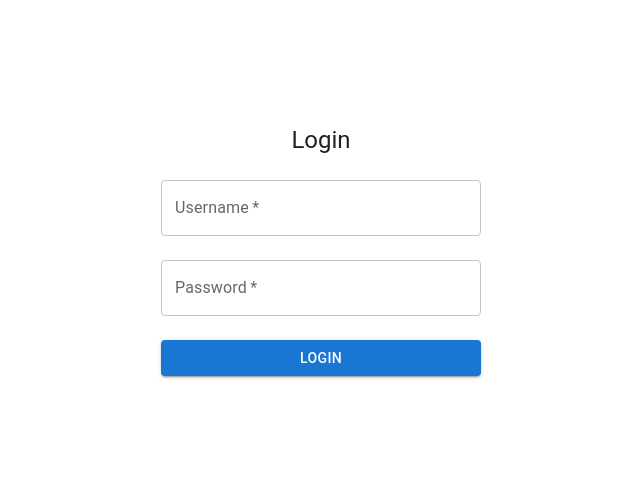
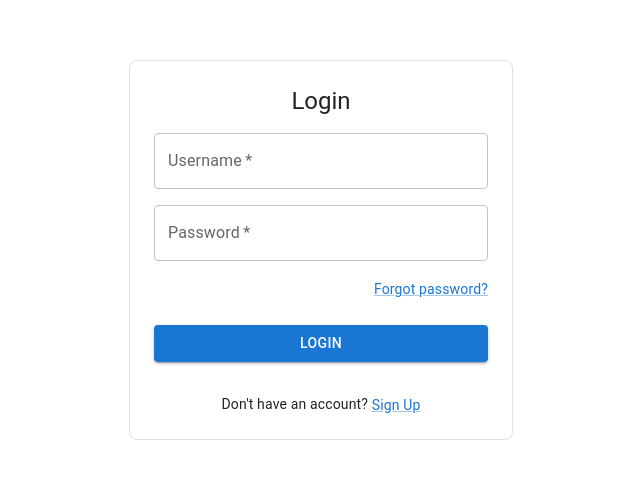
Before and after one commit to mimeo02/booking_tour, a React (Create React App) app: page /login in a window 1280 px wide. Shown: the part 150-628 px from the top of the page, without its empty margins (319-959 px from the left). Built offline with nearby package versions, Linux system fonts and the light colour scheme.

Commit message:
feat: update login

```diff
--- a/src/pages/Login.tsx
+++ b/src/pages/Login.tsx
@@ -1,12 +1,13 @@
-// Login.tsx
-import { Box, Button, TextField, Typography } from "@mui/material";
+import { Box, Button, Link, TextField, Typography } from "@mui/material";
 import { useFormik } from "formik";
 import { LoginPayloadSchema, loginPayloadSchema } from "../models/login.model";
-import { useEffect, useState } from "react";
+import { useState } from "react";
 import api from "../api/axios";
+import { useNavigate } from "react-router-dom";
 
 const Login = () => {
   const [data, setData] = useState<any>(null);
+  const navigate = useNavigate();
 
   const formik = useFormik<LoginPayloadSchema>({
     initialValues: loginPayloadSchema.getDefault(),
@@ -20,7 +21,7 @@ const Login = () => {
     // todo: call api
     api
       .post("https://api.ducmanhsuncloud.click/login", {
-        test: payload.username,
+        username: payload.username,
         password: payload.password,
       })
       .then((res) => setData(res.data))
@@ -28,21 +29,25 @@ const Login = () => {
   };
 
   return (
-    <form
+    <Box
+      component="form"
       onSubmit={formik.handleSubmit}
-      style={{
-        width: "25%",
+      sx={{
+        width: { xs: "90%", sm: "50%", md: "30%" },
         display: "flex",
         flexDirection: "column",
         alignItems: "center",
-        gap: 24,
+        gap: 2,
+        p: 3,
+        border: "1px solid",
+        borderColor: "divider",
+        borderRadius: 2,
       }}
     >
       <Typography variant="h5">Login</Typography>
       <TextField
         fullWidth
         required
-        id="outlined-required"
         label="Username"
         placeholder="Enter username"
         name="username"
@@ -52,17 +57,32 @@ const Login = () => {
       <TextField
         fullWidth
         required
-        id="outlined-required"
         label="Password"
+        type="password"
         placeholder="Enter password"
         name="password"
         value={formik.values.password}
         onChange={formik.handleChange}
       />
-      <Button variant="contained" type="submit" sx={{ width: "100%" }}>
+      <Box sx={{ width: "100%", textAlign: "right" }}>
+        <Link href="#" variant="body2">
+          Forgot password?
+        </Link>
+      </Box>
+      <Button variant="contained" type="submit" sx={{ width: "100%", mt: 1 }}>
         Login
       </Button>
-    </form>
+      <Typography variant="body2" sx={{ mt: 2 }}>
+        Don't have an account?{" "}
+        <Link
+          component="button"
+          type="button"
+          onClick={() => navigate("/register")}
+        >
+          Sign Up
+        </Link>
+      </Typography>
+    </Box>
   );
 };
 
```
